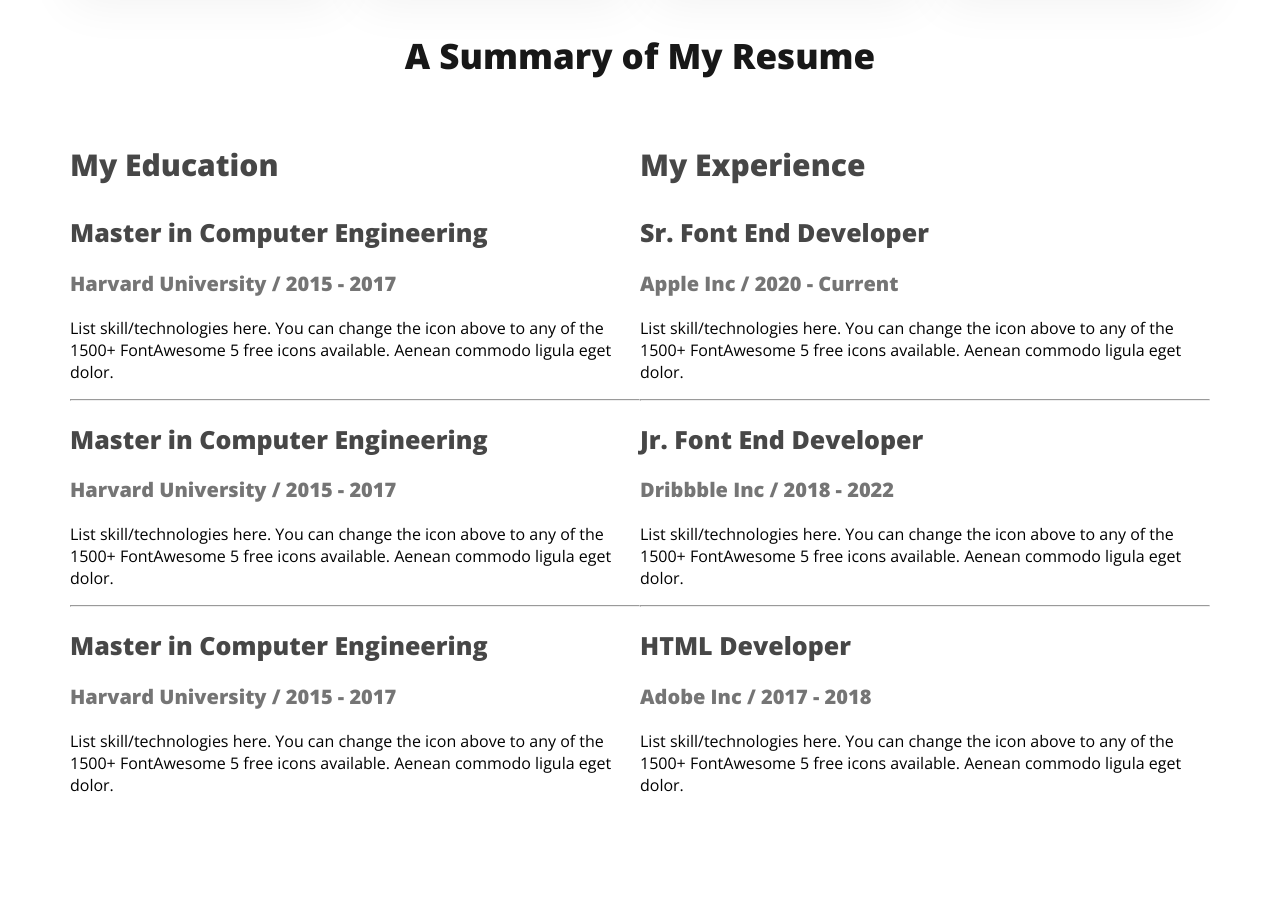
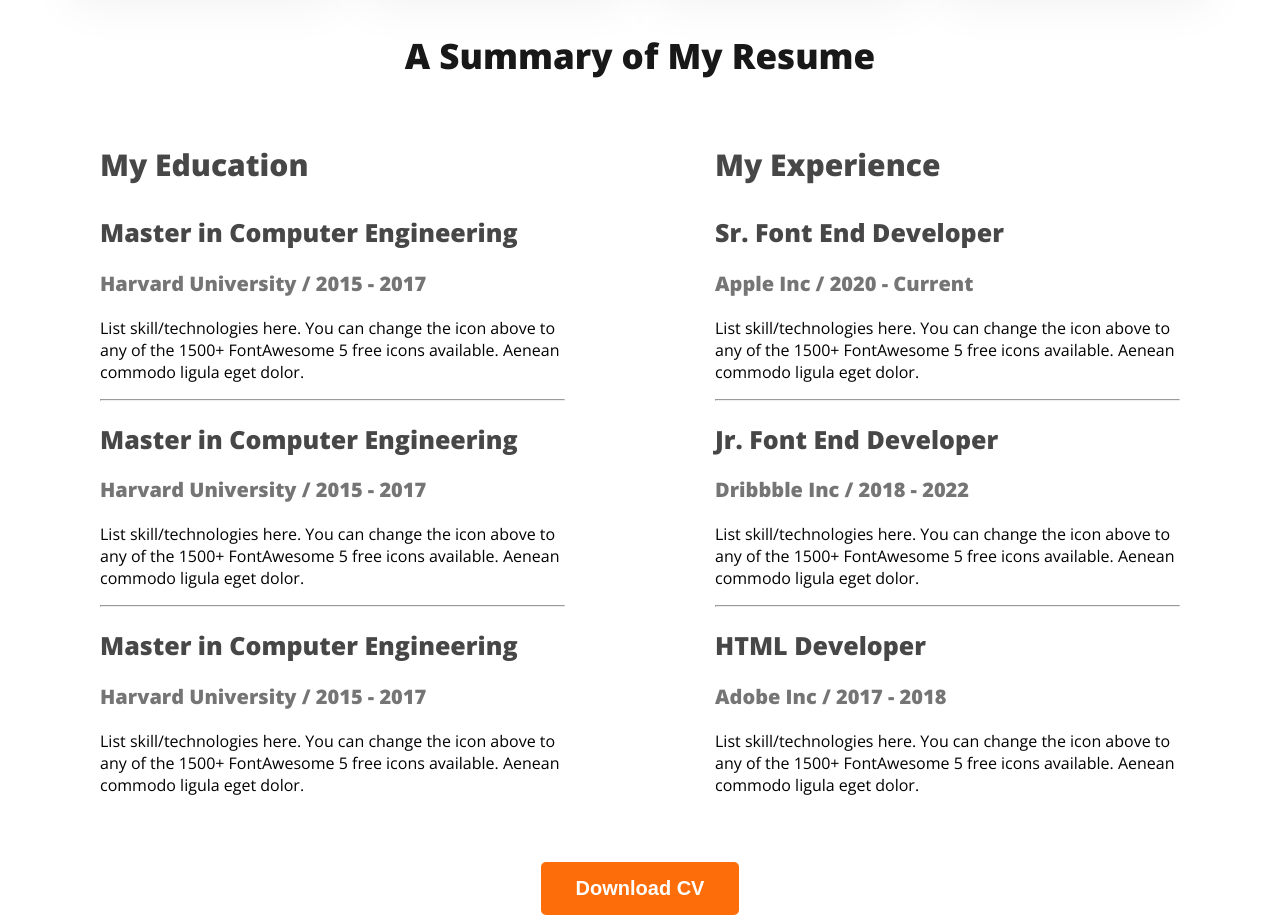
Before and after one commit to sn-sakib/portfolio, a plain HTML site: page portfolio.html in a window 1280 px wide. Shown: the part 1940-2863 px from the top of the page. Before the commit the page ends 2760 px from the top, so only its background shows below. Drawn offline with nearby package versions, Linux system fonts and the light colour scheme.

Commit message:
i do done

```diff
--- a/portfolio.html
+++ b/portfolio.html
@@ -130,6 +130,7 @@
                     </div>
                  </div>
             </div>
+            <div class="download-cv"><button class="btn-primary">Download CV</button></div>
         </section>
     </main>
 </body>
--- a/styles/portfolio.css
+++ b/styles/portfolio.css
@@ -136,6 +136,8 @@ font-weight: 700;
 }
 .resume-container{
     display: flex;
+    gap: 150px;
+    margin: 30px;
 }
 .resume-item-title{
     color:  #474747;
@@ -148,3 +150,8 @@ font-size: 20px;
 font-weight: 600;
 
 }
+
+.download-cv{
+    text-align: center;
+    margin-top: 50px;
+}
```
